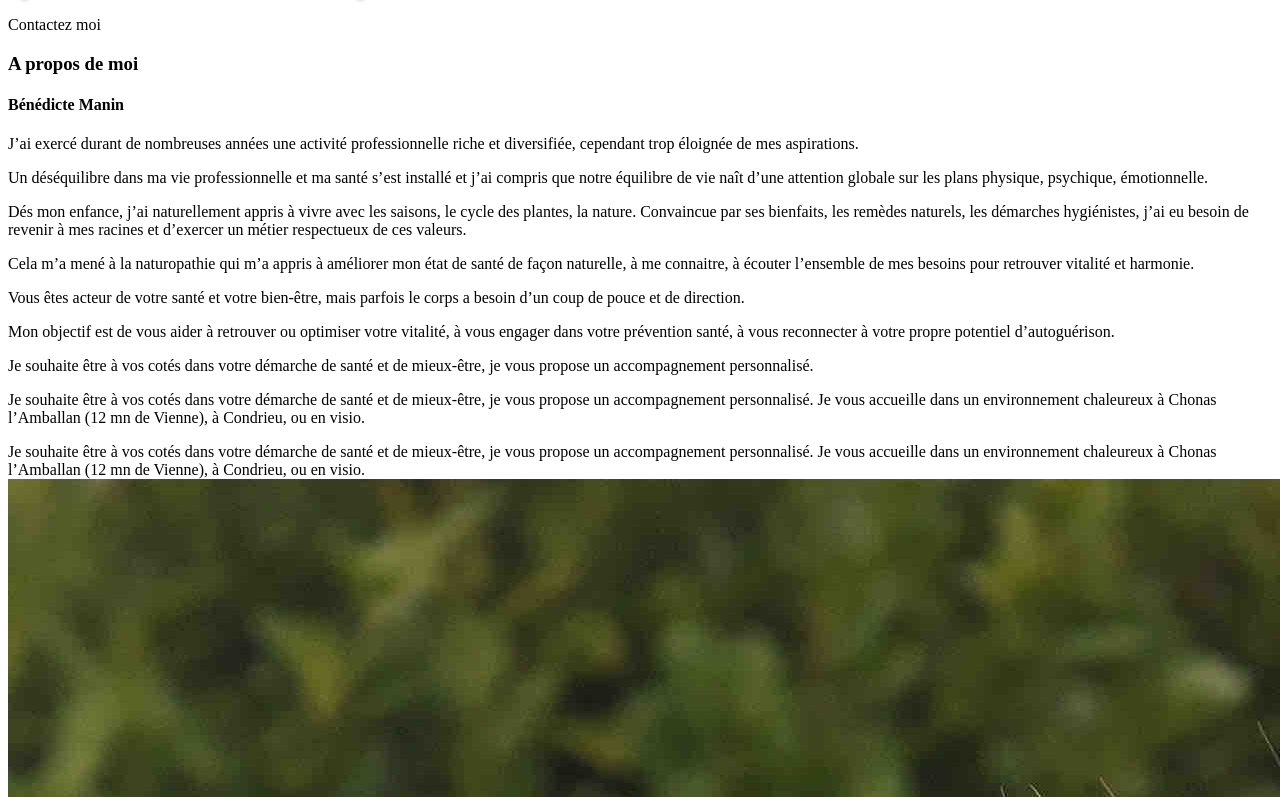
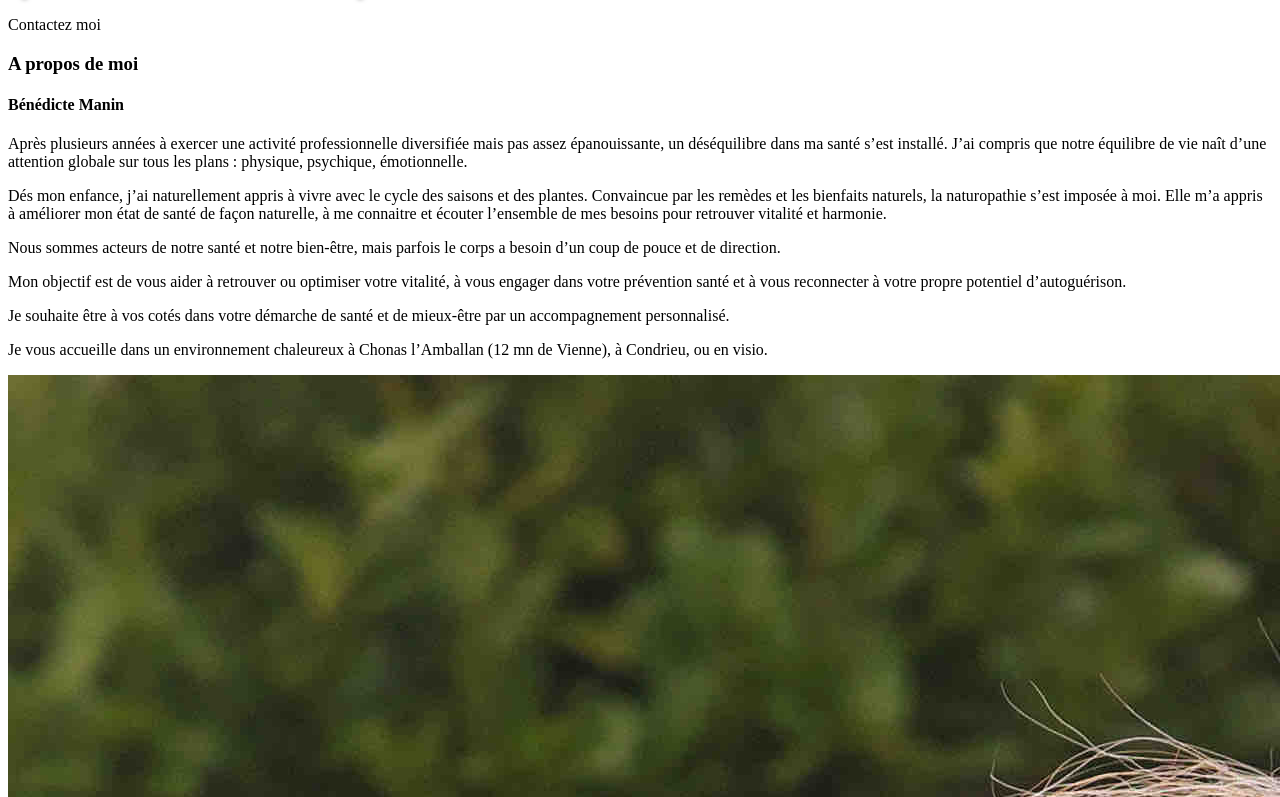
Before and after one commit to NotUndefind/Naturopathe, a React (Create React App) app: page / in a window 1280 px wide. Shown: the part 683-1480 px from the top of the page. Built offline with nearby package versions, Linux system fonts and the light colour scheme; a web font is replaced by a local one.

Commit message:
add Text

```diff
--- a/src/components/FirstSection/includes/Description.js
+++ b/src/components/FirstSection/includes/Description.js
@@ -8,55 +8,39 @@ export default function Description() {
 			</h4>
 			<div className="flex flex-col gap-3 max-w-screen-md mx-auto">
 				<p className="font-text">
-					J’ai exercé durant de nombreuses années une activité
-					professionnelle riche et diversifiée, cependant trop
-					éloignée de mes aspirations.
+					Après plusieurs années à exercer une activité
+					professionnelle diversifiée mais pas assez épanouissante, un
+					déséquilibre dans ma santé s’est installé. J’ai compris que
+					notre équilibre de vie naît d’une attention globale sur tous
+					les plans : physique, psychique, émotionnelle.
 				</p>
 				<p className="font-text">
-					Un déséquilibre dans ma vie professionnelle et ma santé
-					s’est installé et j’ai compris que notre équilibre de vie
-					naît d’une attention globale sur les plans physique,
-					psychique, émotionnelle.
+					Dés mon enfance, j’ai naturellement appris à vivre avec le
+					cycle des saisons et des plantes. Convaincue par les remèdes
+					et les bienfaits naturels, la naturopathie s’est imposée à
+					moi. Elle m’a appris à améliorer mon état de santé de façon
+					naturelle, à me connaitre et écouter l’ensemble de mes
+					besoins pour retrouver vitalité et harmonie.
 				</p>
 				<p className="font-text">
-					Dés mon enfance, j’ai naturellement appris à vivre avec les
-					saisons, le cycle des plantes, la nature. Convaincue par ses
-					bienfaits, les remèdes naturels, les démarches hygiénistes,
-					j’ai eu besoin de revenir à mes racines et d’exercer un
-					métier respectueux de ces valeurs.
-				</p>
-				<p className="font-text">
-					Cela m’a mené à la naturopathie qui m’a appris à améliorer
-					mon état de santé de façon naturelle, à me connaitre, à
-					écouter l’ensemble de mes besoins pour retrouver vitalité et
-					harmonie.
-				</p>
-				<p className="font-text">
-					Vous êtes acteur de votre santé et votre bien-être, mais
+					Nous sommes acteurs de notre santé et notre bien-être, mais
 					parfois le corps a besoin d’un coup de pouce et de
 					direction.
 				</p>
 				<p className="font-text">
 					Mon objectif est de vous aider à retrouver ou optimiser
-					votre vitalité, à vous engager dans votre prévention santé,
-					à vous reconnecter à votre propre potentiel d’autoguérison.
+					votre vitalité, à vous engager dans votre prévention santé
+					et à vous reconnecter à votre propre potentiel
+					d’autoguérison.
 				</p>
 				<p className="font-text">
 					Je souhaite être à vos cotés dans votre démarche de santé et
-					de mieux-être, je vous propose un accompagnement
-					personnalisé.
+					de mieux-être par un accompagnement personnalisé.
 				</p>
 				<p className="font-text">
-					Je souhaite être à vos cotés dans votre démarche de santé et
-					de mieux-être, je vous propose un accompagnement
-					personnalisé. Je vous accueille dans un environnement
-					chaleureux à Chonas l’Amballan (12 mn de Vienne), à
-					Condrieu, ou en visio.
+					Je vous accueille dans un environnement chaleureux à Chonas
+					l’Amballan (12 mn de Vienne), à Condrieu, ou en visio.
 				</p>
-				Je souhaite être à vos cotés dans votre démarche de santé et de
-				mieux-être, je vous propose un accompagnement personnalisé. Je
-				vous accueille dans un environnement chaleureux à Chonas
-				l’Amballan (12 mn de Vienne), à Condrieu, ou en visio.
 			</div>
 		</div>
 	);
--- a/src/components/SecondSection/WhatIsIt/WhatIsIt.js
+++ b/src/components/SecondSection/WhatIsIt/WhatIsIt.js
@@ -5,103 +5,78 @@ import SubSectionTitle from "../../common/SubSectionTitle";
 
 export default function WhatIsIt() {
 	return (
-		<div className="" id="whatIsIt">
+		<div className="flex flex-col gap-3" id="whatIsIt">
 			<SubSectionTitle subTitle="Qu'est-ce c'est"></SubSectionTitle>
 
-			<p class="text-center">
-				Classée parmi les trois premières médecines non conventionnelles
-				dans le monde, la naturopathie est reconnue depuis 2001 par
-				l’OMS (Organisation Mondiale de la Santé) comme médecine
-				traditionnelle et complémentaire.
+			<p class="text-left">
+				<strong>La naturopathie</strong> est reconnue depuis 2001 par
+				l’OMS comme médecine traditionnelle.
 			</p>
 
-			<p class="text-center">
-				La naturopathie propose des méthodes de soins naturels visant à
-				retrouver et à préserver votre vitalité : devenez responsable de
-				votre capital santé.
+			<p class="text-left">
+				Elle s’intéresse à la personne dans sa globalité, dans ses
+				dimensions physique, psychique, émotionnelle, énergétique. Elle
+				vise à préserver et optimiser votre santé globale, votre qualité
+				de vie en harmonie avec votre environnement.
 			</p>
 
-			<p class="text-center">
-				Elle s’inspire des enseignements d’Hippocrate, qui considère que
-				l’encrassement de notre terrain est dû à une mauvaise
-				élimination des déchets et contribue à la maladie.
-			</p>
-
-			<p class="text-center">
-				La naturopathie vise à préserver et optimiser la santé globale
-				de l’individu, sa qualité de vie.
-			</p>
-
-			<p class="text-center">
-				Elle est préventive et s’appuie sur les capacités d’autoguérison
-				du corps par des moyens naturels.
-			</p>
-
-			<p class="text-center">
-				Par santé, il faut entendre « état de complet bien-être
-				physique, mental et social » et pas seulement une absence de
+			<p class="text-left">
+				Par santé, il faut entendre « état de complet bien-être
+				physique, mental et social » et pas seulement une absence de
 				maladie.
 			</p>
 
-			<p class="text-center">
-				La naturopathie considère le patient dans son ensemble : ses
-				dimensions physique, psychique, émotionnelle, énergétique. Elle
-				s’attache à remonter à la cause des déséquilibres et à
-				comprendre le fonctionnement de notre corps dans cette
-				globalité.
-			</p>
-
-			<p class="text-center">
-				Chaque individu est unique, elle s’intéresse aux spécificités
-				qui nous constituent pour proposer une démarche personnalisée
+			<p class="text-left">
+				<strong>La naturopathie</strong> s’inspire des enseignements
+				d’Hippocrate, elle s’attache à remonter à la cause des
+				déséquilibres et à comprendre le fonctionnement de notre corps,
 				au-delà du symptomatique.
 			</p>
 
-			<p class="text-center">
-				La naturopathie est éducatrice de santé : elle vous transmet les
-				clés pour être acteur de votre bien-être et vous guider vers
-				l’autonomie.
+			<p class="text-left">
+				<strong>La naturopathie</strong> est préventive, elle s’appuie
+				sur les capacités d’autoguérison de notre corps. Elle
+				s’intéresse aux spécificités qui nous constituent pour proposer
+				une démarche personnalisée.
 			</p>
 
-			<p class="text-center">
-				Les principaux piliers de la naturopathie sont : l’alimentation,
-				l’activité physique, l’hygiène psycho-émotionnelle.
+			<p class="text-left">
+				<strong>La naturopathie</strong> est éducatrice de santé : elle
+				vous transmet les clés pour être acteur de votre bien être et
+				vous guider vers l’autonomie : vous devenez responsable de votre
+				capital santé.
 			</p>
 
-			<p class="text-center">
-				Ses méthodes de soins sont la phytothérapie, la gemmothérapie,
-				les huiles essentielles, les élixirs floraux, ... associés à des
+			<p class="text-left">
+				<strong>La naturopathie</strong> se base sur l’alimentation,
+				l’hygiène de vie, l’activité physique, l’émotionnel. Ses
+				méthodes de soins sont la phytothérapie, la gemmothérapie, les
+				huiles essentielles, les élixirs floraux, … associées à des
 				techniques corporelles, la réflexologie, les massages bien-être,
 				l’activité physique, les exercices respiratoires, le contact
 				avec la nature...
 			</p>
 
-			<p class="text-center">Deux phases de rdv :</p>
-
-			<p class="text-center">
-				Le bilan de vitalité : échange avec un entretien approfondi sur
-				vous, vos antécédents personnels et familiaux, votre état de
-				santé, vos habitudes, activités, loisirs, votre alimentation,
-				votre état émotionnel, vos ressources, les carences éventuelles
-				de votre terrain, vos attentes.
+			<p class="text-left">
+				<strong>La première séance, bilan de vitalité:</strong>
+				nous retraçons ensemble les moments clés de votre histoire de
+				vie : nous abordons vos antécédents, votre état de santé, vos
+				habitudes, votre alimentation, votre état émotionnel, vos
+				attentes.
 			</p>
 
-			<p class="text-center">
-				La consultation de suivi : l’accompagnement dans le déploiement
-				du programme, dans votre motivation, la transmission de conseils
-				qui vous soient les plus adaptés.
+			<p class="text-left">
+				<strong>Les consultations de suivi :</strong> je vous accompagne
+				dans votre programme, votre motivation et la transmission de
+				conseils adaptés.
 			</p>
 
-			<p class="text-center">
+			<p class="text-left text-sm text-primary">
 				La naturopathie est complémentaire de la médecine
-				conventionnelle. Elle ne la remplace pas.
-			</p>
-
-			<p class="text-center">
-				Le naturopathe ne pose aucun diagnostic, ceci étant du ressort
-				exclusif de la médecine. Il ne délivre pas de prescription.
-				N’arrêtez ou ne modifiez jamais un traitement en cours sans
-				l’avis de votre médecin traitant.
+				conventionnelle et ne dispense pas des soins médicaux
+				conventionnels Le naturopathe ne pose aucun diagnostic, ne
+				délivre pas de prescription. N’arrêtez ou ne modifiez jamais un
+				traitement en cours sans l’avis de votre médecin traitant.
 			</p>
 		</div>
 	);
--- a/src/components/ThirdSection/ThirdSection.js
+++ b/src/components/ThirdSection/ThirdSection.js
@@ -10,21 +10,66 @@ export default function ThirdSection() {
 			<SectionTitle title="Prestation/Tarifs"></SectionTitle>
 
 			<div className="flex md:flex-row flex-col flex-wrap gap-5 place-content-center">
-				<div className="basis-1/3 w-fit md:max-w-[300px]">
-					<Card></Card>
-				</div>
-				<div className="basis-1/3 w-fit md:max-w-[300px]">
-					<Card></Card>
-				</div>
-				<div className="basis-1/3 w-fit md:max-w-[300px]">
-					<Card></Card>
-				</div>
-				<div className="basis-1/3">
-					<Card></Card>
-				</div>
-				<div className="basis-1/3">
-					<Card></Card>
-				</div>
+				<Card>
+					<h4 className="text-primary font-title text-2xl text-white">
+						Naturopathie
+					</h4>
+
+					<p className="text-white">
+						Bilan de vitalité (première séance) : 1h30 - 75€
+					</p>
+
+					<p className="text-white">Séance de suivi : 1h – 60€</p>
+
+					<p className="text-white">
+						Forfait 3 séances (bilan de vitalité + 2 séances de
+						suivi) - 175 €
+					</p>
+
+					<p className="text-white text-sm opacity-75">
+						Au cabinet ou en viso
+					</p>
+				</Card>
+
+				<Card>
+					<h4 className="text-primary font-title text-2xl text-white">
+						Réflexologie plantaire
+					</h4>
+
+					<p className="text-white">Séance 1h - 60 €</p>
+
+					<p className="text-white">Séance 45 mn – 45 €</p>
+
+					<p className="text-white">
+						Forfait 3 séances de 1h – 165 €
+					</p>
+				</Card>
+
+				<Card>
+					<h4 className="text-primary font-title text-2xl text-white">
+						Massage relaxant californien
+					</h4>
+
+					<p className="text-white">Massage 1 h – 70 €</p>
+				</Card>
+				<Card>
+					<h4 className="text-primary font-title text-2xl text-white">
+						Drainage lymphatique
+					</h4>
+
+					<p className="text-white">Drainage 1 h – 80 €</p>
+				</Card>
+				<Card>
+					<h4 className="text-primary font-title text-2xl text-white">
+						Fleurs de Bach
+					</h4>
+
+					<p className="text-white">Séance 1h : 55 €</p>
+
+					<p className="text-white text-sm opacity-75">
+						Au cabinet ou en viso
+					</p>
+				</Card>
 			</div>
 		</div>
 	);
--- a/src/components/ThirdSection/includes/Card.js
+++ b/src/components/ThirdSection/includes/Card.js
@@ -1,14 +1,7 @@
-import React from "react";
-
-export default function Card() {
+export default function Card(props) {
 	return (
-		<div className="shadow-2xl bg-primary rounded-primary p-10 text-center font-text max-h-max content-center">
-			<p className="text-white">
-				Enim anim ea duis culpa eiusmod sit occaecat esse tempor eiusmod
-				commodo dolor incididunt sint dolor. Aliqua reprehenderit
-				laboris amet. Mollit exercitation tempor cupidatat eiusmod esse
-				anim
-			</p>
+		<div className="shadow-2xl bg-primary rounded-primary p-10 text-center font-text content-center flex gap-3 flex-col">
+			{props.children}
 		</div>
 	);
 }
```
